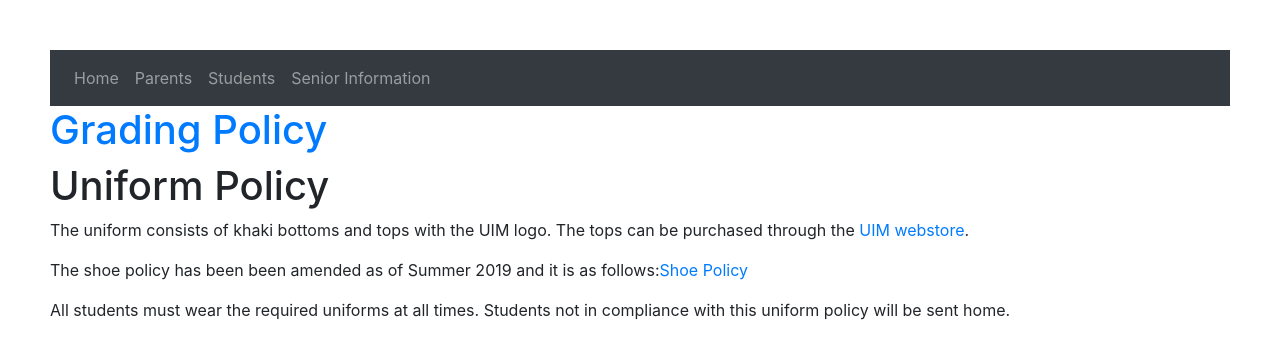
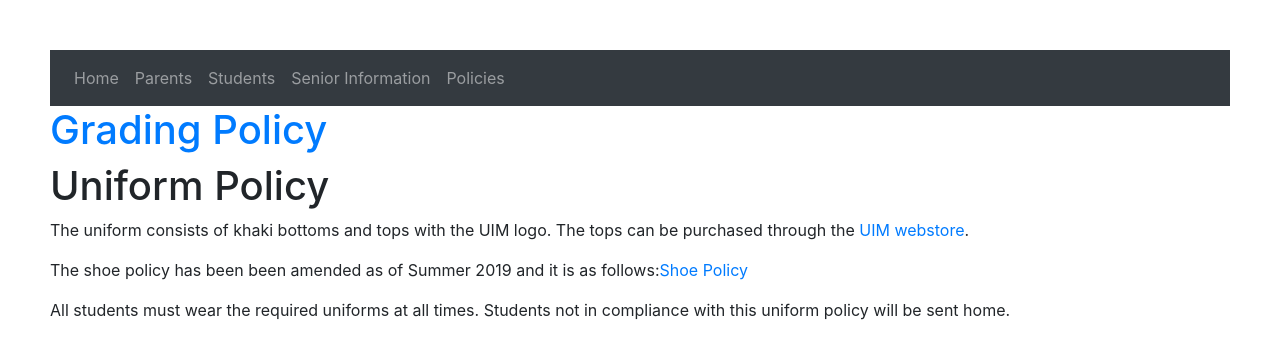
Before and after one commit to yomi413/new_uim_project, a React (Create React App) app: page /policies in a window 1280 px wide. Shown: the top 358 px of the page. Built offline with nearby package versions, Linux system fonts and the light colour scheme.

Commit message:
Updated the <NavBar /> to add new links

```diff
--- a/src/components/NavBar.js
+++ b/src/components/NavBar.js
@@ -12,7 +12,8 @@ class NavBar extends Component {
               <Nav.Link href="/">Home</Nav.Link>
               <Nav.Link href="/parent-page">Parents</Nav.Link>
               <Nav.Link href="/student-page">Students</Nav.Link>
-              <Nav.Link href="/signup">Senior Information</Nav.Link>
+              <Nav.Link href="/senior-page">Senior Information</Nav.Link>
+              <Nav.Link href="/policies">Policies</Nav.Link>
             </Nav>
           </Navbar.Collapse>
         </Navbar>
```
